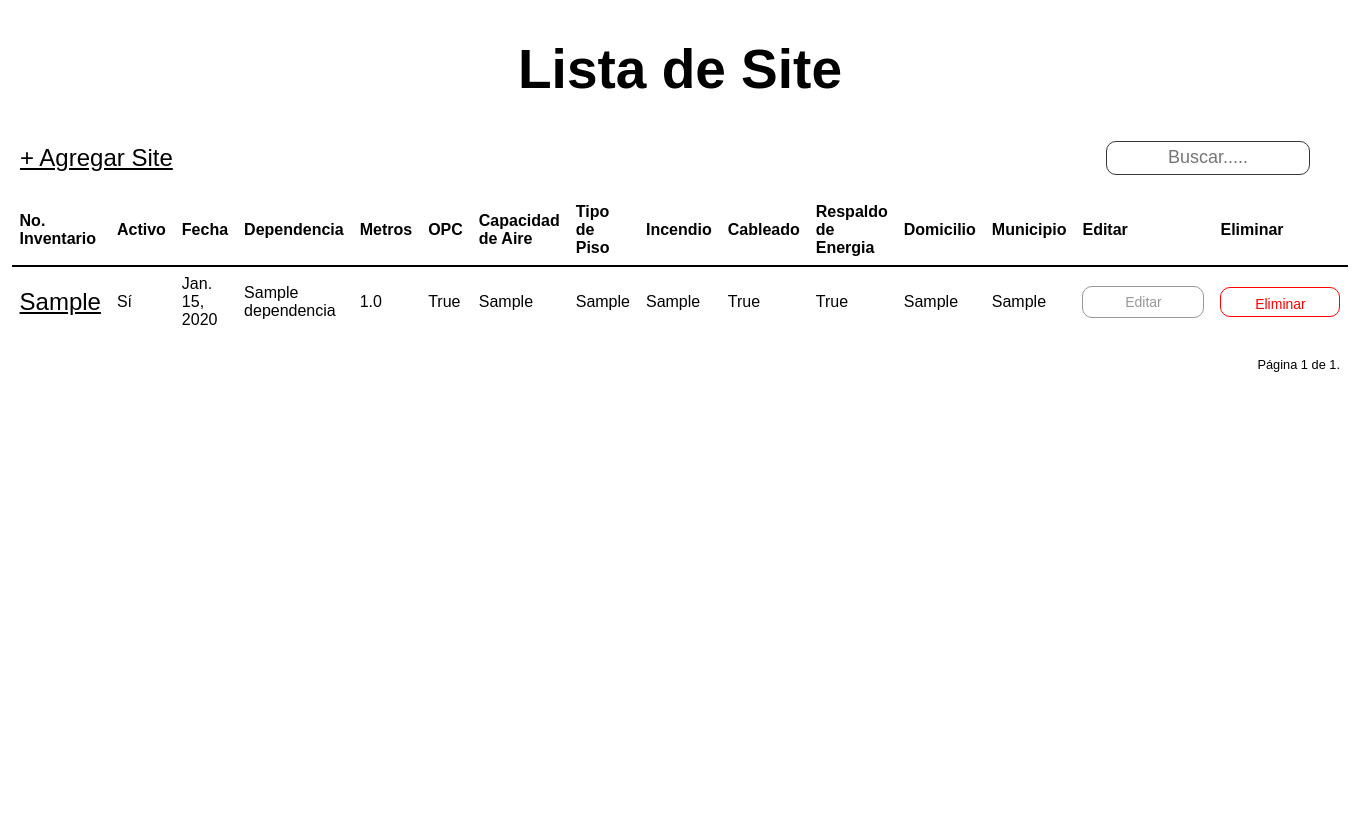
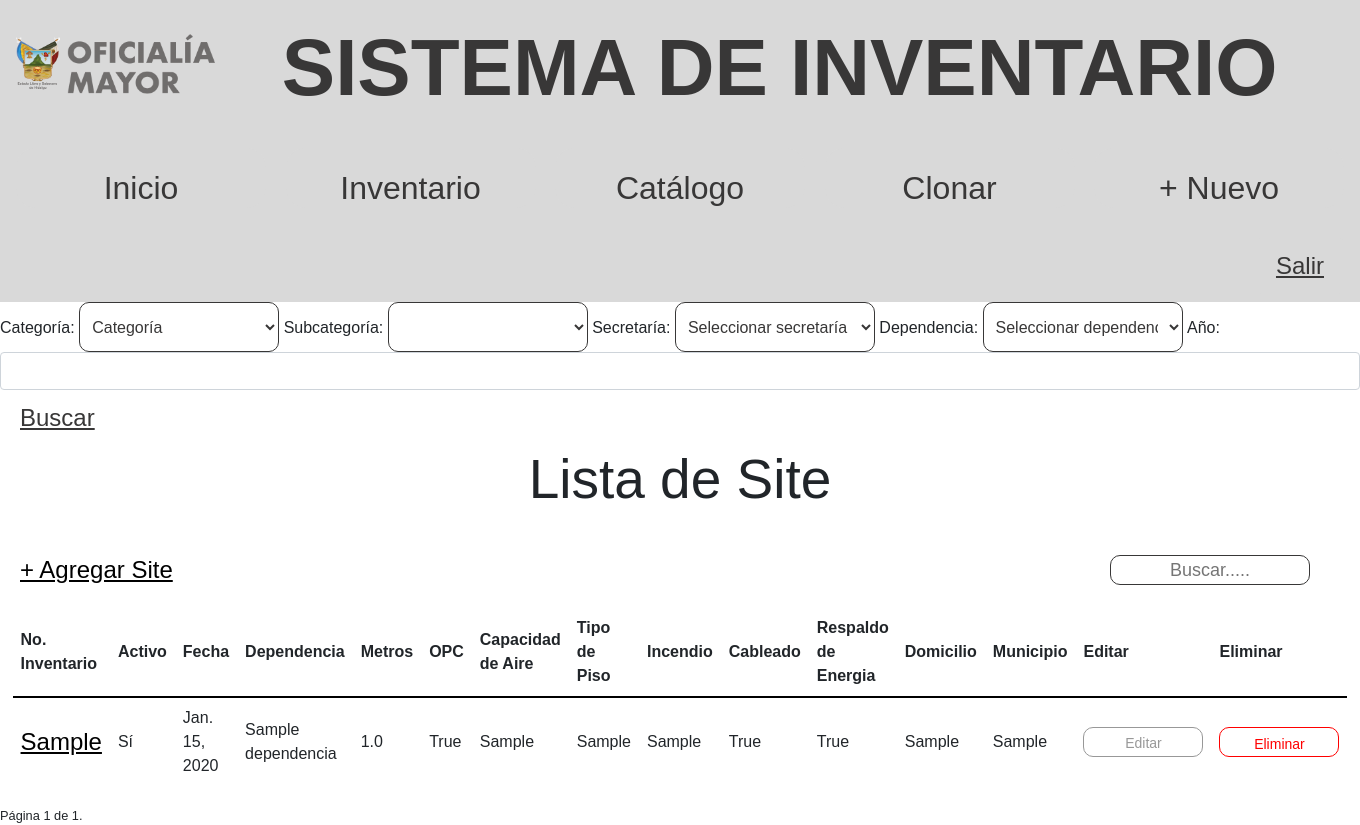
Before and after one commit to DonKatsun/sirit, a Django app: page /site in a window 1360 px wide. Before the commit the page ends 372 px from the top, so only its background shows below. Run offline with Django 5.2, Linux system fonts and the light colour scheme; tables that the repository leaves empty hold one stand-in row (values such as "Sample post"); lists and menus that the app fills with data are empty; parts of the project's set-up code (start-up, migrations or seed data) failed here and were passed over; some libraries are stand-ins or nearby versions.

Commit message:
Navbar agregada a inventarios

```diff
--- a/main/forms.py
+++ b/main/forms.py
@@ -741,3 +741,8 @@
         # Personalizar el widget para mostrar una opción diferente al usuario pero enviar el valor correcto
         self.fields['id_dependencia'].widget = forms.Select(choices=[(obj.pk, obj.nombre_dependencia) for obj in Dependencias.objects.all()])
         self.fields['id_rol'].widget = forms.Select(choices=[(obj.pk, obj.rol) for obj in Roles.objects.all()])
+
+
+class LoginForm(forms.Form):
+    email = forms.CharField(label='Email')
+    contrasenia = forms.CharField(label='Contraseña', widget=forms.PasswordInput)
--- a/main/templates/almacenamientos/almacenamientos_list.html
+++ b/main/templates/almacenamientos/almacenamientos_list.html
@@ -1,3 +1,4 @@
+{% include 'inventario.html' %}
 <!DOCTYPE html>
 <html lang="en">
 <head>
--- a/main/templates/drones/drones_list.html
+++ b/main/templates/drones/drones_list.html
@@ -1,3 +1,4 @@
+{% include 'inventario.html' %}
 <!DOCTYPE html>
 <html lang="en">
 <head>
--- a/main/templates/energia/energias_list.html
+++ b/main/templates/energia/energias_list.html
@@ -1,3 +1,4 @@
+{% include 'inventario.html' %}
 <!DOCTYPE html>
 <html lang="en">
 <head>
--- a/main/templates/enlaces/enlaces_list.html
+++ b/main/templates/enlaces/enlaces_list.html
@@ -1,3 +1,4 @@
+{% include 'inventario.html' %}
 <!DOCTYPE html>
 <html lang="en">
 <head>
--- a/main/templates/equipos/equipo_telefonico_list.html
+++ b/main/templates/equipos/equipo_telefonico_list.html
@@ -1,3 +1,4 @@
+{% include 'inventario.html' %}
 <!DOCTYPE html>
 <html lang="en">
 <head>
--- a/main/templates/equiposp/equipos_personales_list.html
+++ b/main/templates/equiposp/equipos_personales_list.html
@@ -1,3 +1,4 @@
+{% include 'inventario.html' %}
 <!DOCTYPE html>
 <html lang="en">
 <head>
--- a/main/templates/equiposs/equipos_servidores_list.html
+++ b/main/templates/equiposs/equipos_servidores_list.html
@@ -1,3 +1,4 @@
+{% include 'inventario.html' %}
 <!DOCTYPE html>
 <html lang="en">
 <head>
--- a/main/templates/firewalls/firewalls_list.html
+++ b/main/templates/firewalls/firewalls_list.html
@@ -1,3 +1,4 @@
+{% include 'inventario.html' %}
 <!DOCTYPE html>
 <html lang="en">
 <head>
--- a/main/templates/herramientas/herramientas_desarrollo_list.html
+++ b/main/templates/herramientas/herramientas_desarrollo_list.html
@@ -1,3 +1,4 @@
+{% include 'inventario.html' %}
 <!DOCTYPE html>
 <html lang="en">
 <head>
--- a/main/templates/impresoras/impresoras_list.html
+++ b/main/templates/impresoras/impresoras_list.html
@@ -1,3 +1,4 @@
+{% include 'inventario.html' %}
 <!DOCTYPE html>
 <html lang="en">
 <head>
--- a/main/templates/proyectores/proyectores_list.html
+++ b/main/templates/proyectores/proyectores_list.html
@@ -1,3 +1,4 @@
+{% include 'inventario.html' %}
 <!DOCTYPE html>
 <html lang="en">
 <head>
--- a/main/templates/sistema_informacion_movil_nombres/sistemas_informacion_movil_nombres_list.html
+++ b/main/templates/sistema_informacion_movil_nombres/sistemas_informacion_movil_nombres_list.html
@@ -1,3 +1,4 @@
+{% include 'inventario.html' %}
 <!DOCTYPE html>
 <html lang="en">
 <head>
--- a/main/templates/sistemas_informacion/sistemas_informacion_list.html
+++ b/main/templates/sistemas_informacion/sistemas_informacion_list.html
@@ -1,3 +1,4 @@
+{% include 'inventario.html' %}
 <!DOCTYPE html>
 <html lang="en">
 <head>
--- a/main/templates/sistemas_informacion_movil/sistemas_informacion_movil_list.html
+++ b/main/templates/sistemas_informacion_movil/sistemas_informacion_movil_list.html
@@ -1,3 +1,4 @@
+{% include 'inventario.html' %}
 <!DOCTYPE html>
 <html lang="en">
 <head>
--- a/main/templates/sites/sites_list.html
+++ b/main/templates/sites/sites_list.html
@@ -1,3 +1,4 @@
+{% include 'inventario.html' %}
 <!DOCTYPE html>
 <html lang="en">
 <head>
```
